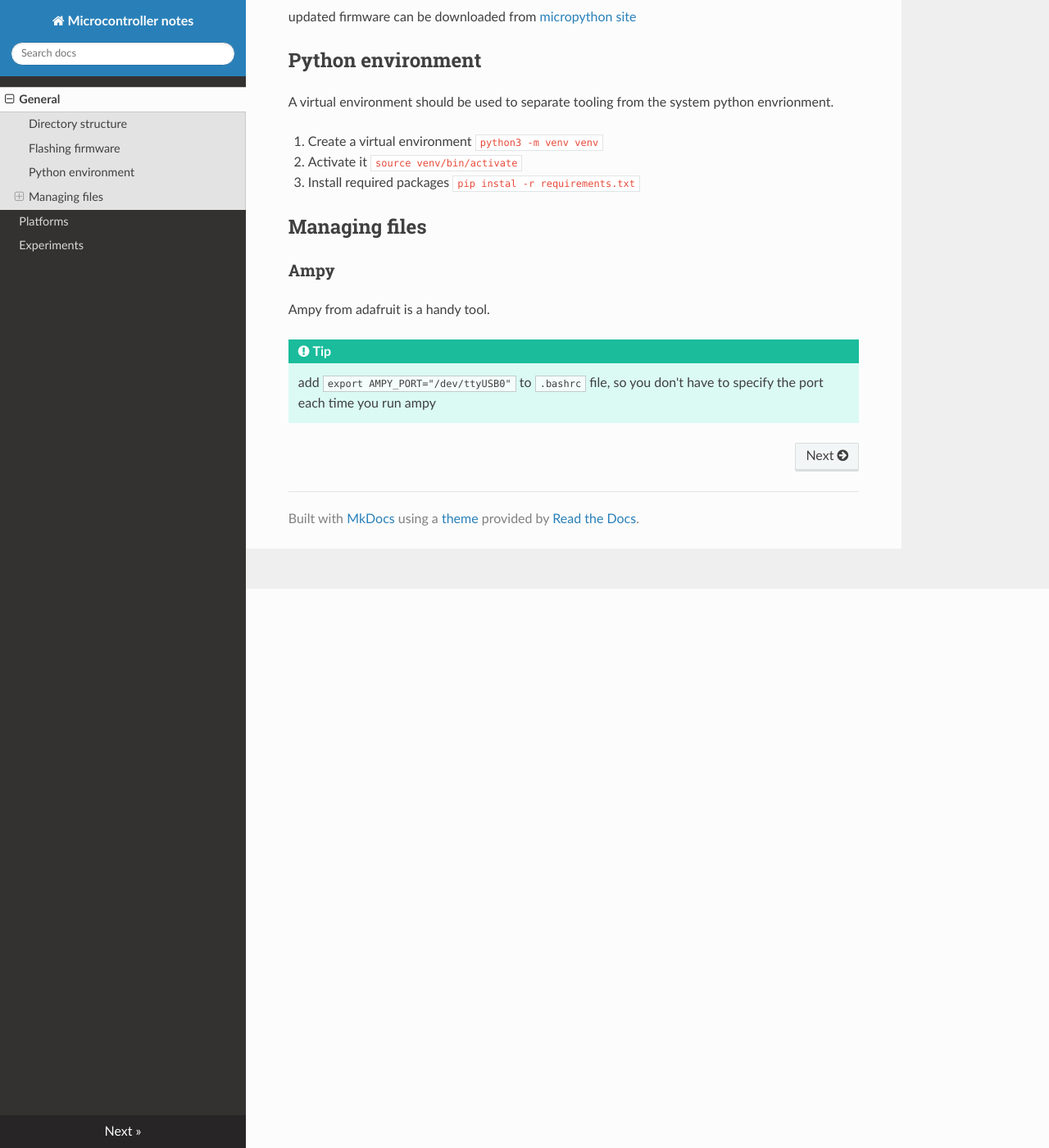
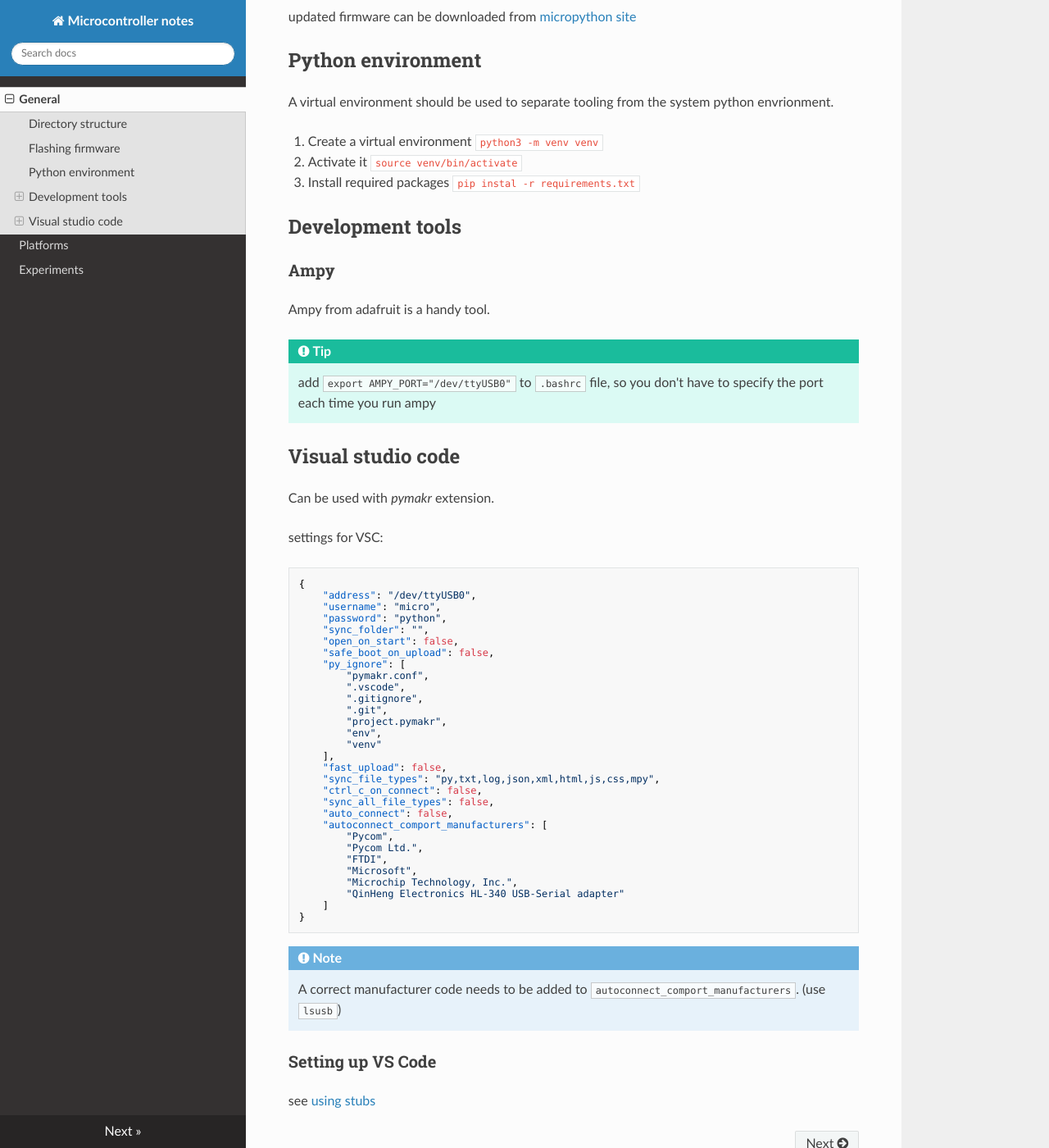
Before and after one commit to sjev/esp_dev, an MkDocs documentation site: the page built from doc/docs/index.md, in a window 1280 px wide and 1400 px high, scrolled down 682 px. Shown: the whole window at 82% size. Built offline with MkDocs 1.6.1, drawn with Linux system fonts in a browser that asks for light colours; nearby versions of some CDN libraries.

Commit message:
updated doc

````diff
--- a/doc/docs/index.md
+++ b/doc/docs/index.md
@@ -37,7 +37,7 @@ A virtual environment should be used to separate tooling from the system python
 3. Install required packages `pip instal -r requirements.txt`
 
 
-## Managing files
+## Development tools
 
 ### Ampy
 
@@ -45,3 +45,51 @@ Ampy from adafruit is a handy tool.
 
 !!! tip
     add `export AMPY_PORT="/dev/ttyUSB0"` to `.bashrc`  file, so you don't have to specify the port each time you run ampy
+
+
+## Visual studio code
+
+Can be used with *pymakr* extension.
+
+settings for VSC:
+
+```json
+{
+	"address": "/dev/ttyUSB0",
+	"username": "micro",
+	"password": "python",
+	"sync_folder": "",
+	"open_on_start": false,
+	"safe_boot_on_upload": false,
+	"py_ignore": [
+		"pymakr.conf",
+		".vscode",
+		".gitignore",
+		".git",
+		"project.pymakr",
+		"env",
+		"venv"
+	],
+	"fast_upload": false,
+	"sync_file_types": "py,txt,log,json,xml,html,js,css,mpy",
+	"ctrl_c_on_connect": false,
+	"sync_all_file_types": false,
+	"auto_connect": false,
+	"autoconnect_comport_manufacturers": [
+		"Pycom",
+		"Pycom Ltd.",
+		"FTDI",
+		"Microsoft",
+		"Microchip Technology, Inc.",
+		"QinHeng Electronics HL-340 USB-Serial adapter"
+	]
+}
+```
+
+!!! note
+    A correct manufacturer code needs to be added to `autoconnect_comport_manufacturers`. (use `lsusb`)
+
+
+### Setting up VS Code
+
+see [using stubs](https://github.com/Josverl/micropython-stubs#using-the-stubs)
````
